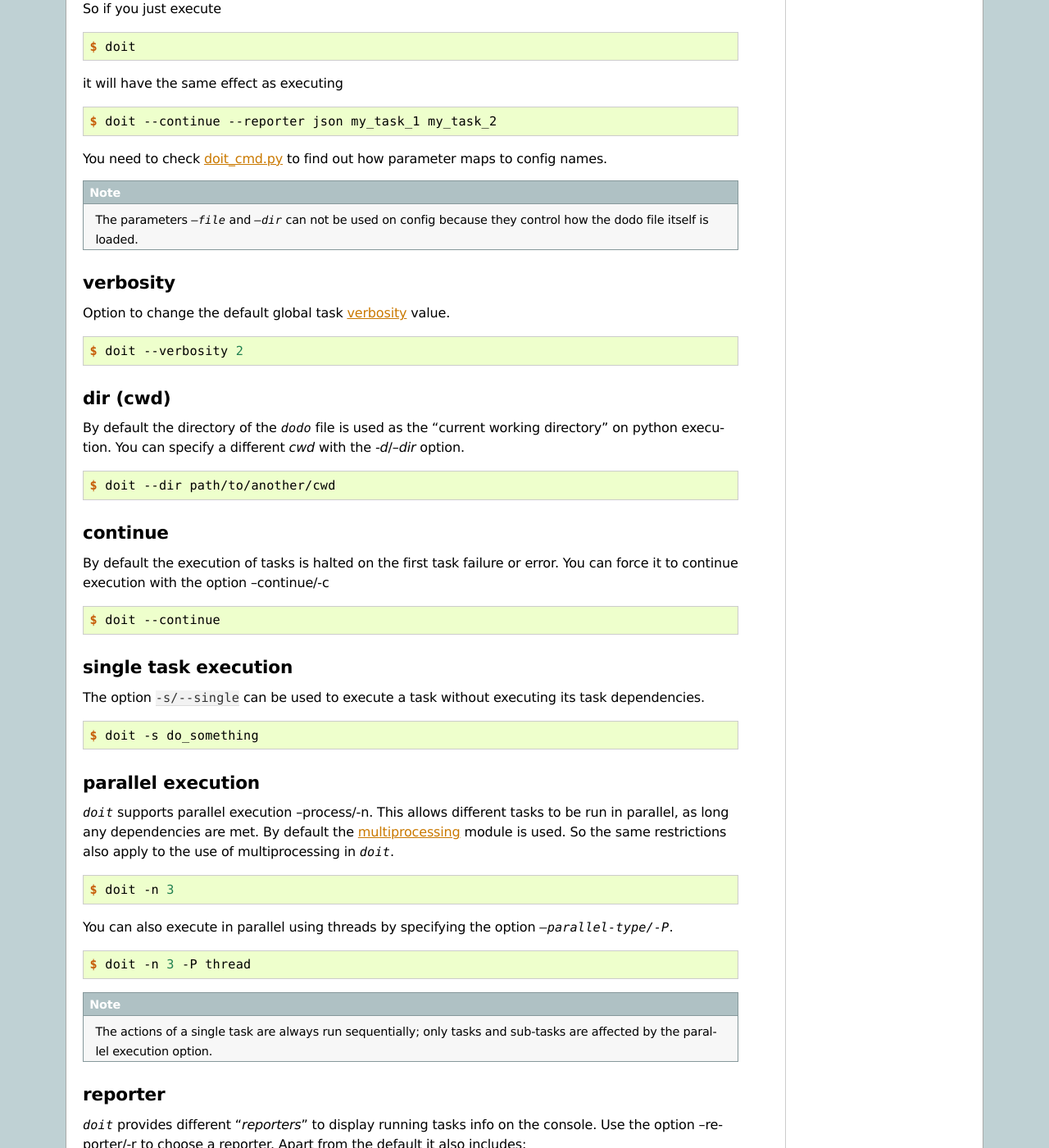
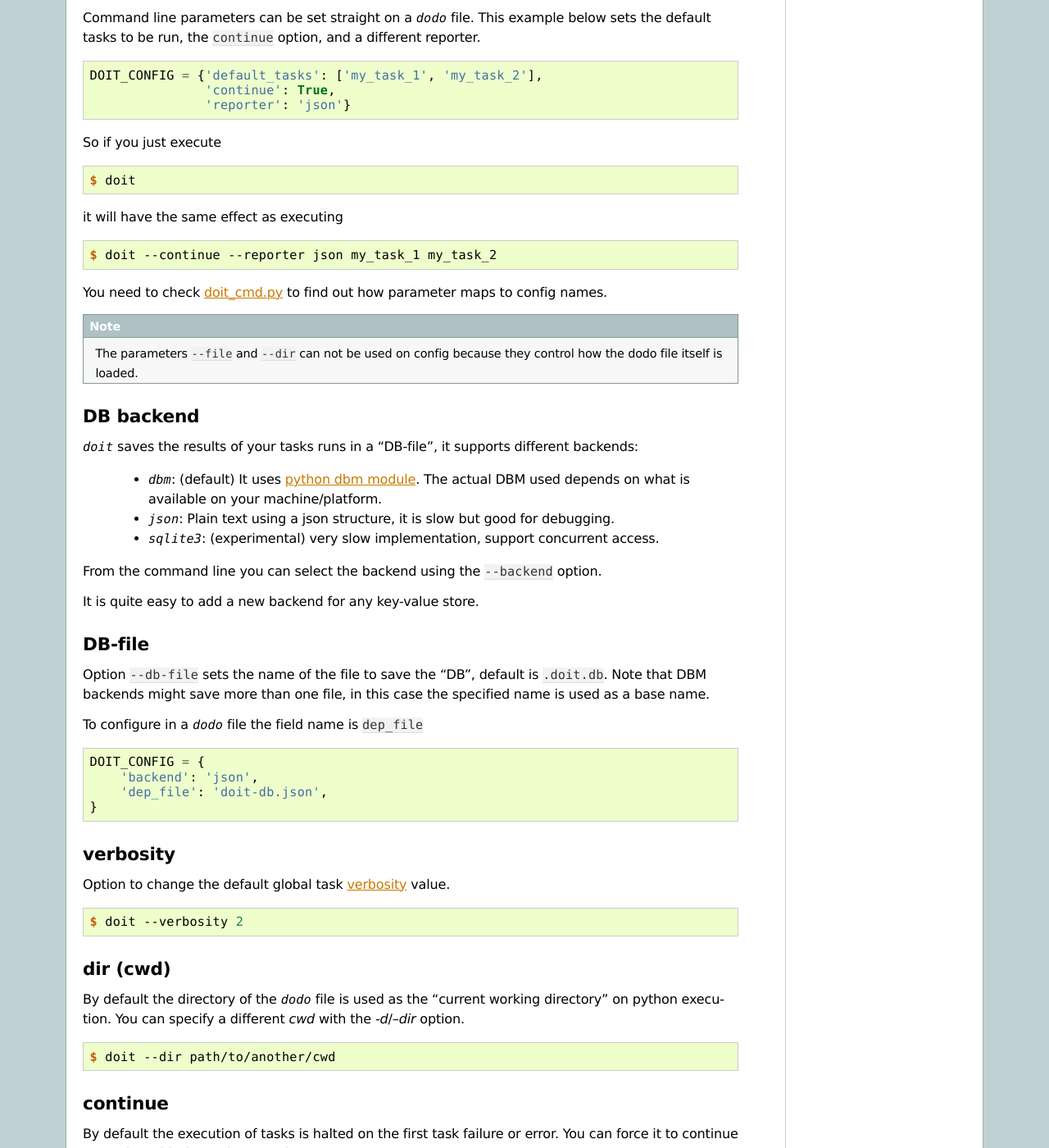
Before and after one commit to pydoit/doit, a Sphinx documentation site: the page built from doc/cmd_run.rst, in a window 1280 px wide and 1400 px high, scrolled down 1690 px. Shown: the whole window at 82% size. Built offline with Sphinx 7.4.7, drawn with Linux system fonts in a browser that asks for light colours; some of the changed text lies outside the part shown.

Commit message:
update docs. db/backend, FAQ folder dep.

```diff
--- a/doc/cmd_other.rst
+++ b/doc/cmd_other.rst
@@ -258,7 +258,7 @@ from your dodo.py.
 dumpdb
 --------
 
-`doit` saves internal data in a file (`.doit.db` be default).
+`doit` saves internal data in a file (`.doit.db` by default).
 It uses a binary format (whatever python's dbm is using in your system).
 This command will simply dump its content in readable text format in the output.
 
--- a/doc/cmd_run.rst
+++ b/doc/cmd_run.rst
@@ -50,6 +50,20 @@ This flag is valid for all sub-commands.
 as an executable file
 -----------------------
 
+using a hashbang
+^^^^^^^^^^^^^^^^^^^^^
+
+If you have `doit` installed on ``/usr/bin`` use the following hashbang:
+
+.. code-block:: bash
+
+   #! /usr/bin/doit -f
+
+
+
+using the API
+^^^^^^^^^^^^^^
+
 It is possible to make a ``dodo`` file become an executable on its own
 by calling the ``doit.run()``, you need to pass the ``globals``:
 
@@ -79,7 +93,7 @@ returned value
 config
 --------
 
-Command line parameters can be set straight on a `dodo` file. This example below sets the default tasks to be run, the `continue` option, and a different reporter.
+Command line parameters can be set straight on a `dodo` file. This example below sets the default tasks to be run, the ``continue`` option, and a different reporter.
 
 .. literalinclude:: tutorial/doit_config.py
 
@@ -101,10 +115,44 @@ parameter maps to config names.
 
 .. note::
 
-  The parameters `--file` and `--dir` can not be used on config because
+  The parameters ``--file`` and ``--dir`` can not be used on config because
   they control how the dodo file itself is loaded.
 
 
+DB backend
+--------------
+
+`doit` saves the results of your tasks runs in a "DB-file", it supports
+different backends:
+
+ - `dbm`: (default) It uses `python dbm module <https://docs.python.org/3/library/dbm.html>`_. The actual DBM used depends on what is available on your machine/platform.
+
+ - `json`: Plain text using a json structure, it is slow but good for debugging.
+
+ - `sqlite3`: (experimental) very slow implementation, support concurrent access.
+
+
+From the command line you can select the backend using the ``--backend`` option.
+
+It is quite easy to add a new backend for any key-value store.
+
+
+DB-file
+----------
+
+Option ``--db-file`` sets the name of the file to save the "DB",
+default is ``.doit.db``.
+Note that DBM backends might save more than one file, in this case
+the specified name is used as a base name.
+
+To configure in a `dodo` file the field name is ``dep_file``
+
+.. code-block:: python
+
+    DOIT_CONFIG = {
+        'backend': 'json',
+        'dep_file': 'doit-db.json',
+    }
 
 
 .. _verbosity_option:
--- a/doc/index.rst
+++ b/doc/index.rst
@@ -133,7 +133,7 @@ Project Details
 
 * Download from `PyPi <http://pypi.python.org/pypi/doit>`_
 
-* Project management (bug tracker, feature requests and source code ) on `bitbucket <https://github.com/pydoit/doit>`_.
+* Project management (bug tracker, feature requests and source code ) on `github <https://github.com/pydoit/doit>`_.
 
 * Questions and feedback on `google group <http://groups.google.co.in/group/python-doit>`_.
 
```
Also changed, not shown: doc/dictionary.txt (+8 -0 lines), doc/faq.rst (+9 -0 lines).
